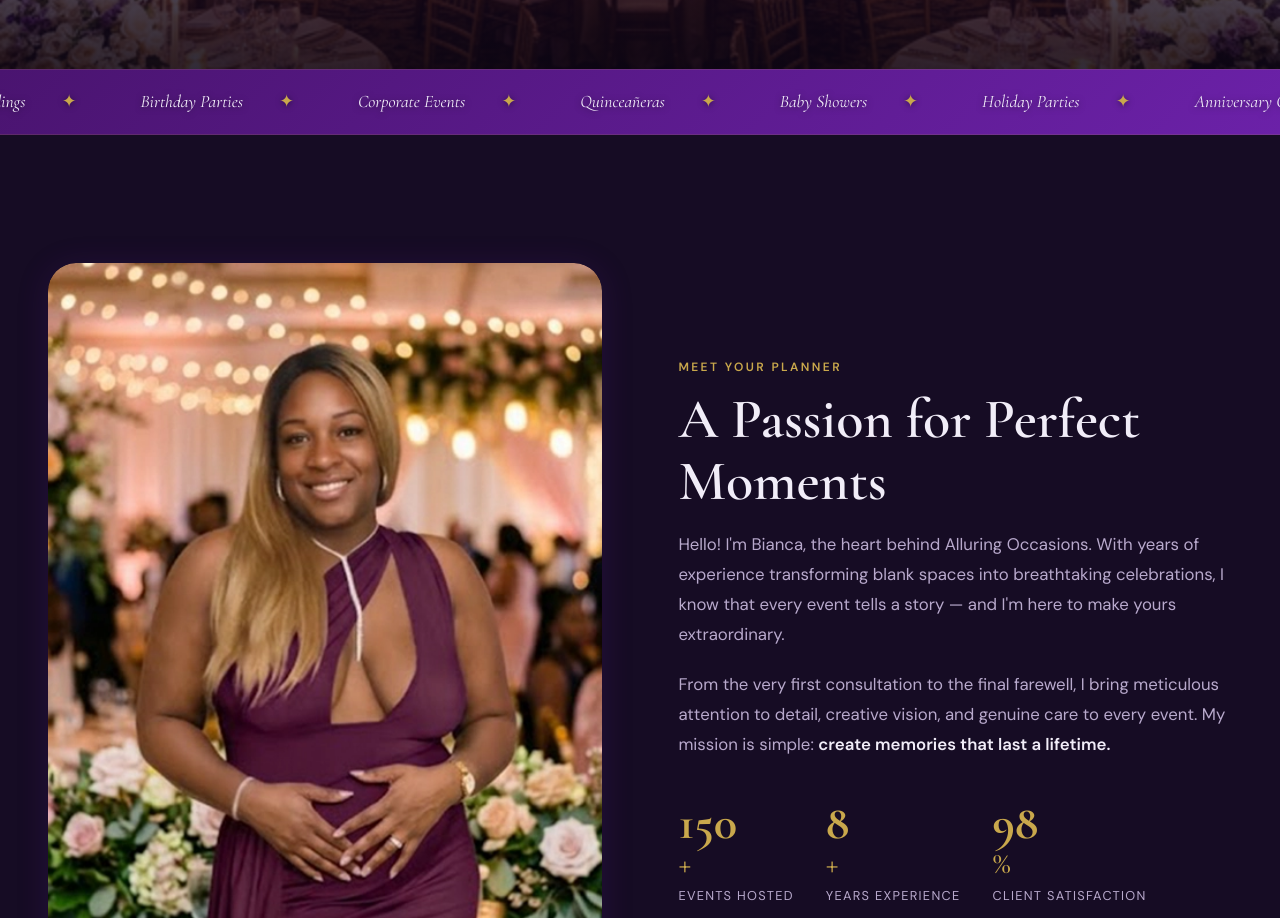
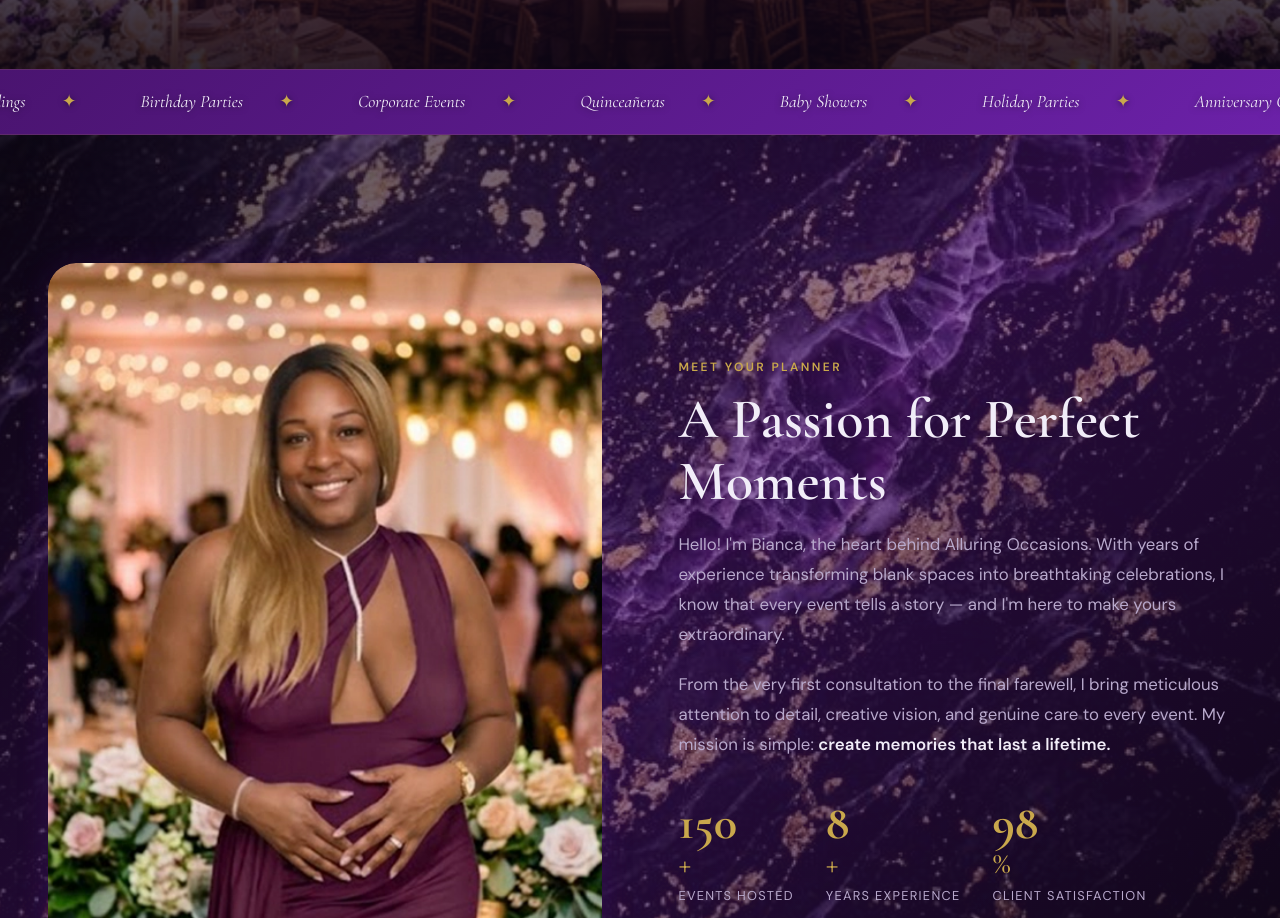
Before and after one commit to thatguynamedjay/alluringoccasionssite, a plain HTML site: page index.html in a window 1280 px wide. Shown: the part 800-1718 px from the top of the page. Drawn offline with nearby package versions, Linux system fonts and the light colour scheme; animation ran at ten frames a second.

Commit message:
feat: add marble parallax bg to About section + fix parallax img sizing for all sections

```diff
--- a/css/style.css
+++ b/css/style.css
@@ -469,6 +469,13 @@ em {
 /* ── ABOUT ── */
 .about-section {
   background: var(--color-ink-2);
+  position: relative;
+  overflow: hidden;
+}
+
+.about-section .container {
+  position: relative;
+  z-index: 2;
 }
 
 .about-grid {
@@ -882,12 +889,14 @@ em {
 }
 
 .parallax-section-bg img {
+  position: absolute;
+  inset: -15% 0;          /* Extra height top+bottom for parallax travel */
   width: 100%;
-  height: 120%;
+  height: auto;
+  min-height: 130%;
   object-fit: cover;
   object-position: center;
   will-change: transform;
-  transform: translateY(0);
 }
 
 .parallax-section-overlay {
@@ -898,6 +907,16 @@ em {
     rgba(14, 6, 22, 0.88) 0%,
     rgba(74, 20, 112, 0.78) 50%,
     rgba(14, 6, 22, 0.92) 100%
+  );
+}
+
+/* Lighter overlay — lets the marble texture show through */
+.parallax-section-overlay--subtle {
+  background: linear-gradient(
+    135deg,
+    rgba(14, 6, 22, 0.72) 0%,
+    rgba(74, 20, 112, 0.55) 50%,
+    rgba(14, 6, 22, 0.78) 100%
   );
 }
 
--- a/index.html
+++ b/index.html
@@ -103,6 +103,10 @@
        ABOUT SECTION
   ═══════════════════════════════════════ -->
   <section class="section about-section" id="about">
+    <div class="parallax-section-bg" id="aboutBg" aria-hidden="true">
+      <img src="images/marble-bg.png" alt="" />
+      <div class="parallax-section-overlay parallax-section-overlay--subtle"></div>
+    </div>
     <div class="container">
       <div class="about-grid">
         <div class="about-img-col js-reveal-left">
@@ -646,7 +650,7 @@
   <script src="https://cdnjs.cloudflare.com/ajax/libs/gsap/3.12.5/gsap.min.js" defer></script>
   <script src="https://cdnjs.cloudflare.com/ajax/libs/gsap/3.12.5/ScrollTrigger.min.js" defer></script>
   <script src="https://cdnjs.cloudflare.com/ajax/libs/gsap/3.12.5/Flip.min.js" defer></script>
-  <script src="js/main.js?v=parallax1" defer></script>
+  <script src="js/main.js?v=parallax3" defer></script>
 </body>
 
 </html>
--- a/js/main.js
+++ b/js/main.js
@@ -228,6 +228,7 @@
     // ── PARALLAX SECTION BACKGROUNDS (testimonials + faq) ──
     function initParallaxSectionBgs() {
         const sections = [
+            { section: '#about', bg: '#aboutBg img' },
             { section: '#testimonials', bg: '#testimonialsBg img' },
             { section: '#faq', bg: '#faqBg img' },
         ];
@@ -235,9 +236,9 @@
             const el = document.querySelector(bg);
             if (!el) return;
             gsap.fromTo(el,
-                { yPercent: -10 },
+                { y: -40 },
                 {
-                    yPercent: 10,
+                    y: 40,
                     ease: 'none',
                     scrollTrigger: {
                         trigger: section,
```
Also changed, not shown: images/marble-bg.png (added).
